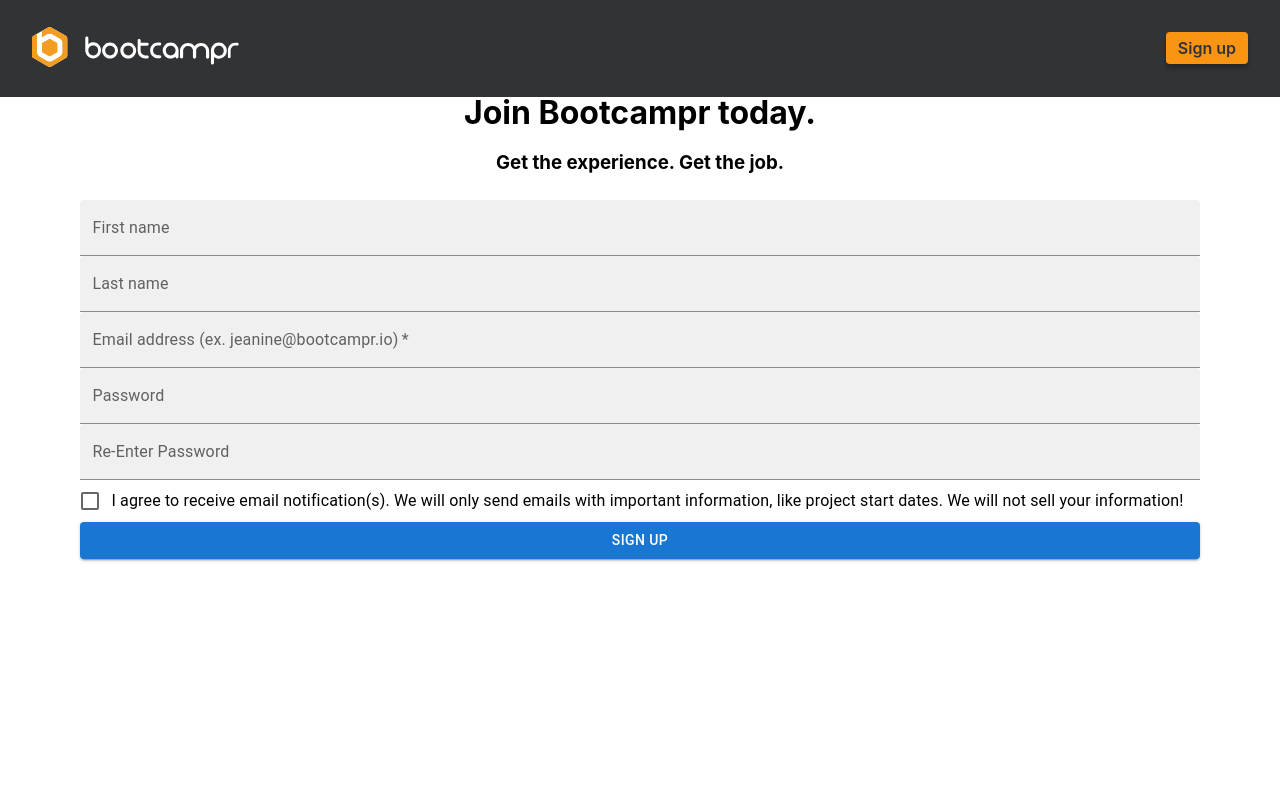
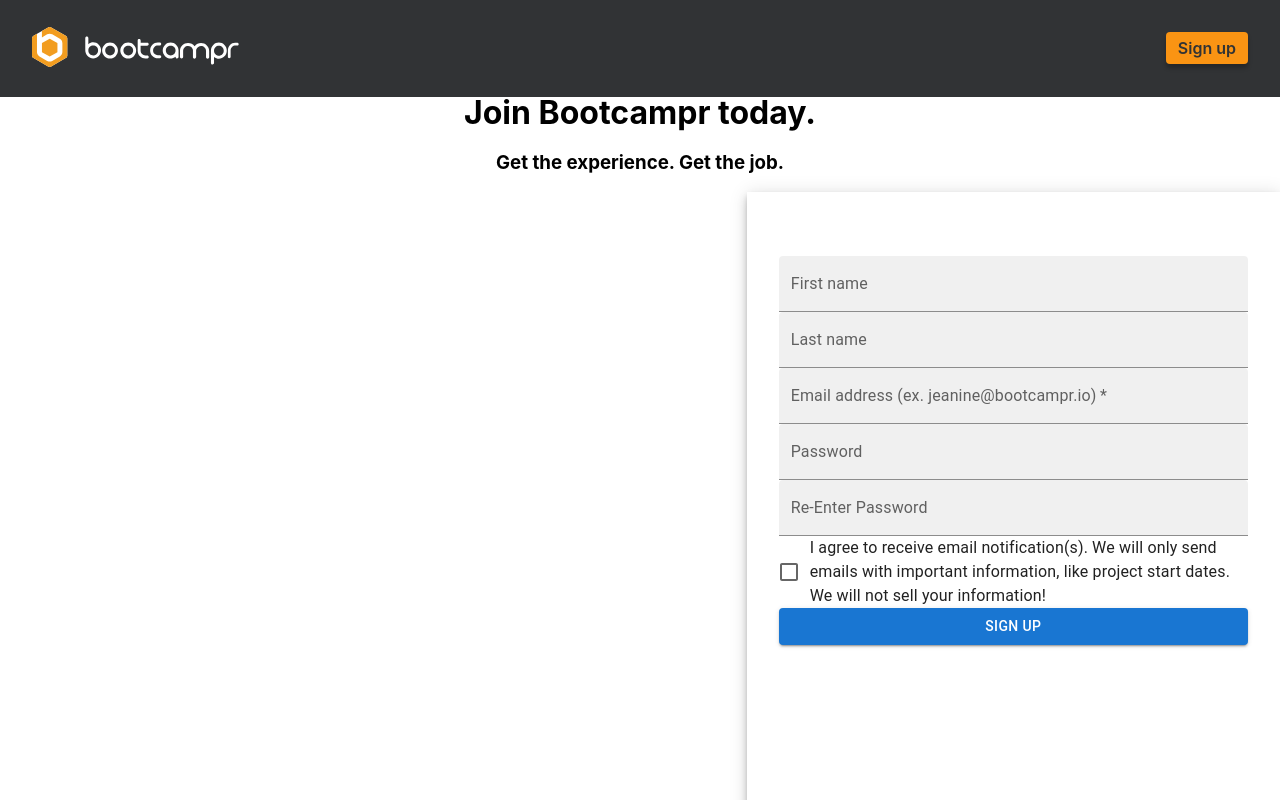
Before and after one commit to yeezick/bootcampr-assessment, a React (Create React App) app in the folder frontend/: page /sign-up in a window 1280 px wide. Shown: the top 800 px of the page. Built offline with nearby package versions, Linux system fonts and the light colour scheme.

Commit message:
Added Register Page image and password visibility icon and event handlers

```diff
--- a/frontend/src/screens/Register/Register.tsx
+++ b/frontend/src/screens/Register/Register.tsx
@@ -1,8 +1,30 @@
-import React, { useState } from 'react'
-import { Box, Checkbox, FormControl, FormControlLabel, TextField, Button } from '@mui/material'
+import React from 'react'
+import { Box, Button, Checkbox, FormControl, FormControlLabel, Grid, IconButton, InputAdornment, InputLabel, OutlinedInput, Paper, TextField } from '@mui/material'
+import Visibility from '@mui/icons-material/Visibility'
+import VisibilityOff from '@mui/icons-material/VisibilityOff'
 import './Register.scss'
 
 export const Register: React.FC = () => {
+    // const handleRegister = (event: React.FormEvent<HTMLFormElement>) => {
+
+    //     event.preventDefault();
+    //     const data = new FormData(event.currentTarget);
+    //     console.log({
+    //         firstname: data.get('firstname'),
+    //         lastname: data.get('lastname'),
+    //         email: data.get('email'),
+    //         password: data.get('password'),
+    //         checkbox: data.get('checkbox'),
+    //     });
+    // };
+
+    const [showPassword, setShowPassword] = React.useState(false);
+
+    const handleClickShowPassword = () => setShowPassword((show) => !show);
+
+    const handleMouseDownPassword = (event: React.MouseEvent<HTMLButtonElement>) => {
+        event.preventDefault();
+    };
 
 return (
         <div className='register-container'>
@@ -12,22 +34,62 @@ return (
             <h3>
                 Get the experience. Get the job.
             </h3>
+            <Grid container component="main" sx={{ height: '100vh' }}>
+                <Grid
+                    item
+                    xs={false}
+                    sm={4}
+                    md={7}
+                    sx={{
+                        backgroundImage: '../assets/RegisterPageImage.png',
+                        backgroundRepeat: 'no-repeat',
+                        backgroundSize: 'cover',
+                        backgroundPosition: 'center',
+                    }}
+                />
+                <Grid item xs={12} sm={8} md={5} component={Paper} elevation={6} square>
                     <Box
                         component="form"
+                        // onSubmit={handleRegister}
                         sx={{
-                    '& > :not(style)': {m:1},
+                        my: 8,
+                        mx: 4,
+                        display: 'flex',
+                        flexDirection: 'column',
+                        alignItems: 'left',
                         }}
                     >
                         <FormControl variant="standard">
                             <TextField id="filled" label="First name" variant="filled"/>
                             <TextField id="filled" label="Last name" variant="filled"/>
                             <TextField required id="filled" label="Email address (ex. jeanine@bootcampr.io)" variant="filled"/>
-                    <TextField id="filled-password-input" label="Password" type="password" variant="filled" />
+                            <TextField id="filled-password-input" label="Password" type="password" variant="filled">
+                            <InputLabel htmlFor="outlined-adornment-password">Password</InputLabel>
+                                <OutlinedInput
+                                    id="outlined-adornment-password"
+                                    type={showPassword ? 'text' : 'password'}
+                                    endAdornment={
+                                    <InputAdornment position="end">
+                                        <IconButton
+                                        aria-label="toggle password visibility"
+                                        onClick={handleClickShowPassword}
+                                        onMouseDown={handleMouseDownPassword}
+                                        edge="end"
+                                        >
+                                        {/* {showPassword ? <VisibilityOff /> : <Visibility />} */}
+                                        </IconButton>
+                                    </InputAdornment>
+                                    }
+                                    label="Password"
+                                />
+                            </TextField>
                             <TextField id="filled-password-reentered-input" label="Re-Enter Password" type="password" variant="filled" />
                             <FormControlLabel control={<Checkbox />} label="I agree to receive email notification(s). We will only send emails with important information, like project start dates. We will not sell your information!" />
                             <Button variant="contained">Sign up</Button>
                         </FormControl>
                     </Box>
+                </Grid>
+            </Grid>
         </div>
 )
 }
```
Also changed, not shown: frontend/src/assets/RegisterPageImage.png (added). Lines whose indentation alone changed are shown as unchanged.
